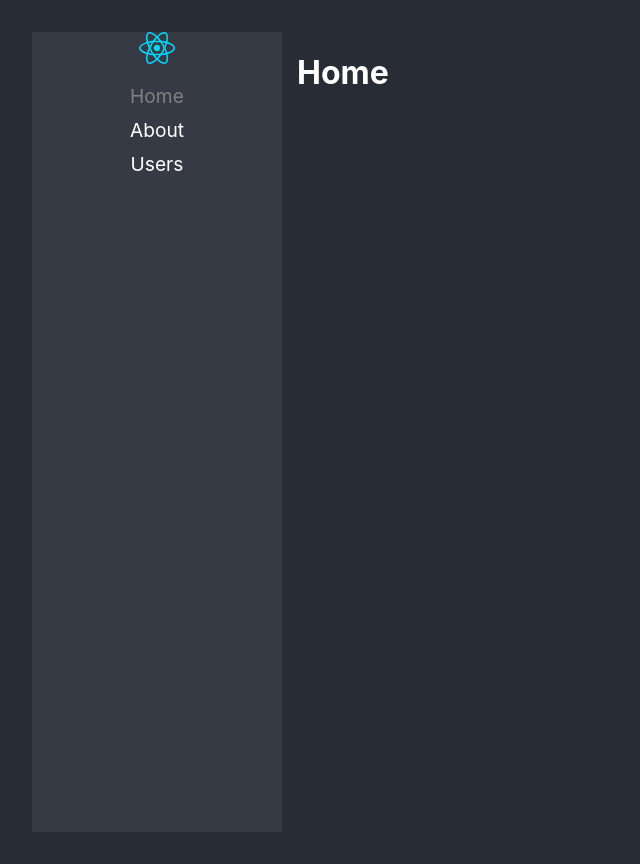
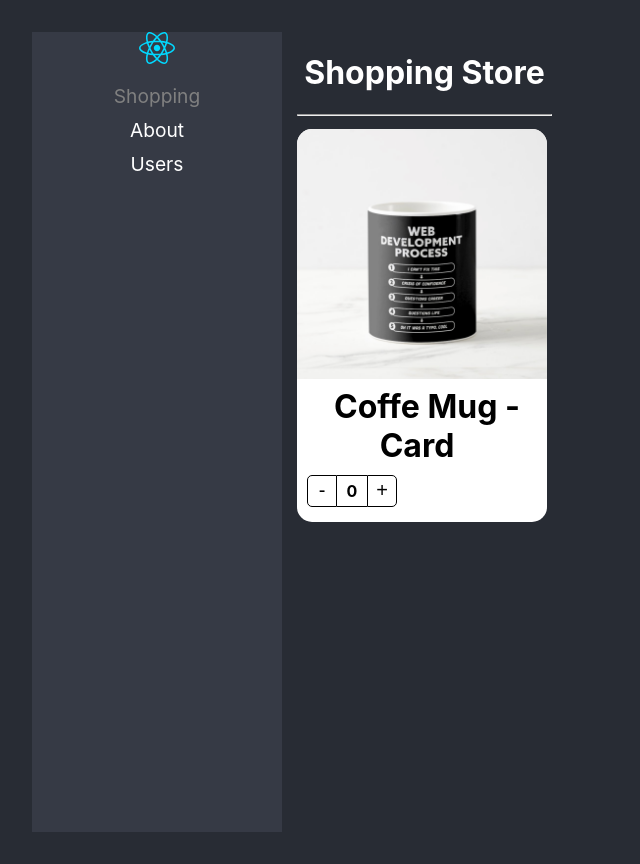
Before and after one commit to camilolc/RouteManagement, a React (Vite) app: page / in a window 1280 px wide. Shown: the whole page, without its empty margins (0-640 px from the left). Built offline with nearby package versions, Linux system fonts and the light colour scheme.

Commit message:
basic structure

```diff
--- /dev/null
+++ b/src/02-component-patterns/components/ProductCard.tsx
@@ -0,0 +1,39 @@
+import React, { useState } from "react";
+import styles from "../styles/styles.module.css";
+
+import noImage from "../assets/no-image.jpg";
+import { useProduct } from "../hooks/useProduct";
+
+interface Props {
+  product: Product;
+}
+
+interface Product {
+  id: string;
+  title: string;
+  img?: string;
+}
+
+export const ProductCard = ({ product }: Props) => {
+  const { counter, increaseBy } = useProduct();
+  return (
+    <div>
+      <h1 className={styles.productCard}>
+        <img
+          className={styles.productImg}
+          src={product.img ? product.img : noImage}
+        ></img>
+        <span className={styles.productDescription}>{product.title}</span>
+        <div className={styles.buttonsContainer}>
+          <button className={styles.buttonMinus} onClick={() => increaseBy(-1)}>
+            -
+          </button>
+          <div className={styles.countLabel}>{counter}</div>
+          <button className={styles.buttonAdd} onClick={() => increaseBy(1)}>
+            +
+          </button>
+        </div>
+      </h1>
+    </div>
+  );
+};
--- /dev/null
+++ b/src/02-component-patterns/hooks/useProduct.ts
@@ -0,0 +1,14 @@
+import React, { useState } from "react";
+
+export const useProduct = () => {
+  const [counter, setCounter] = useState(0);
+
+  const increaseBy = (value: number) => {
+    setCounter((prev) => Math.max(prev + value, 0));
+  };
+
+  return {
+    counter,
+    increaseBy,
+  };
+};
--- /dev/null
+++ b/src/02-component-patterns/pages/ShoppingPage.tsx
@@ -0,0 +1,25 @@
+import React from "react";
+import { ProductCard } from "../components/ProductCard";
+
+export const ShoppingPage = () => {
+  const product = {
+    id: "1",
+    title: "Coffe Mug - Card",
+    img: "./coffee-mug.png",
+  };
+  return (
+    <div>
+      <h1>Shopping Store</h1>
+      <hr />
+      <div
+        style={{
+          display: "flex",
+          flexDirection: "row",
+          flexWrap: "wrap",
+        }}
+      >
+        <ProductCard product={product} />
+      </div>
+    </div>
+  );
+};
--- /dev/null
+++ b/src/02-component-patterns/styles/styles.module.css
@@ -0,0 +1,62 @@
+
+
+.productCard {
+    background-color: white;
+    border-radius: 15px;
+    color: black;
+    padding-bottom: 5px;
+    width: 250px;
+    margin-right: 5px;
+    margin-top: 5px;
+}
+
+.productImg {
+    border-radius: 15px 15px 0px 0px;
+    width: 100%;
+}
+
+.productDescription {
+    margin: 10px;
+}
+
+.buttonsContainer {
+    margin: 10px;
+    display: flex;
+    flex-direction: row;
+}
+
+.buttonMinus {
+    cursor: pointer;
+    background-color: transparent;
+    border: 1px solid black;
+    border-radius: 5px 0px 0px 5px;
+    font-size: 20px;
+    width: 30px;
+}
+
+.buttonMinus:hover {
+    background-color: rgba(0, 0, 0, 0.1);
+}
+
+.countLabel {
+    border-bottom: 1px solid black;
+    border-top: 1px solid black;
+    font-size: 16px;
+    height: 25px;
+    padding-top: 5px;
+    text-align: center;
+    width: 30px;
+}
+
+.buttonAdd {
+    cursor: pointer;
+    background-color: transparent;
+    border: 1px solid black;
+    border-radius: 0px 5px 5px 0px;
+    font-size: 20px;
+    width: 30px;
+}
+
+.buttonAdd:hover {
+    background-color: rgba(0, 0, 0, 0.1);
+}
--- a/src/routes/Navigation.tsx
+++ b/src/routes/Navigation.tsx
@@ -1,6 +1,7 @@
 import React from "react";
 import { Routes, Route, NavLink, Navigate } from "react-router-dom";
 import { BrowserRouter } from "react-router-dom";
+import { ShoppingPage } from "../02-component-patterns/pages/ShoppingPage";
 import Logo from "../assets/react.svg";
 export const Navigation = () => {
   return (
@@ -14,7 +15,7 @@
                 to="/"
                 className={({ isActive }) => (isActive ? "nav-active" : "")}
               >
-                Home
+                Shopping
               </NavLink>
             </li>
             <li>
@@ -38,7 +39,7 @@
         <Routes>
           <Route path="about" element={<h1>about</h1>}></Route>
           <Route path="users" element={<h1>Users</h1>}></Route>
-          <Route path="/" element={<h1>Home</h1>}></Route>
+          <Route path="/" element={<ShoppingPage />}></Route>
           {/* <Route path="/*" element={<Navigate to="/home" replace />}></Route> */}
         </Routes>
       </div>
```
Also changed, not shown: public/coffee-mug.png (added), src/02-component-patterns/assets/no-image.jpg (added).
